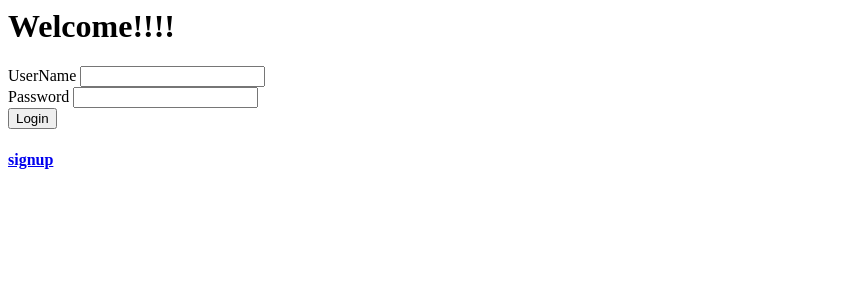
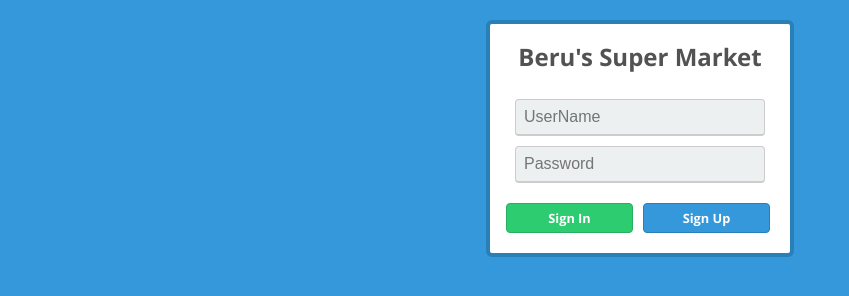
Before and after one commit to jinagamvasubabu/concur-test, a plain HTML site: page resources/static/index.html in a window 1280 px wide. Shown: the whole page, without its empty margins (0-849 px from the left). Drawn offline with Linux system fonts and the light colour scheme.

Commit message:
mini project

```diff
--- a/resources/static/css/index.css
+++ b/resources/static/css/index.css
@@ -0,0 +1,216 @@
+/* cyrillic-ext */
+table{
+        margin: 20px;
+		border-collapse: collapse;
+		margin-left:25%;
+    }
+    table, th, td{
+        border: 1px solid #cdcdcd;
+    }
+    table th, table td{
+        padding: 10px;
+        text-align: left;
+    }
+
+body{
+  font-family: 'Open Sans', sans-serif;
+  background:#3498db;
+  margin: 0 auto 0 auto;
+  width:100%;
+  text-align:center;
+  margin: 20px 0px 20px 0px;
+}
+
+p{
+  font-size:12px;
+  text-decoration: none;
+  color:#ffffff;
+}
+
+h1{
+  font-size:1.5em;
+  color:#525252;
+}
+
+.box{
+  background:white;
+  width:300px;
+  border-radius:6px;
+  margin: 0 auto 0 auto;
+  padding:0px 0px 70px 0px;
+  border: #2980b9 4px solid;
+}
+
+.email{
+  background:#ecf0f1;
+  border: #ccc 1px solid;
+  border-bottom: #ccc 2px solid;
+  padding: 8px;
+  width:250px;
+  color:#AAAAAA;
+  margin-top:10px;
+  font-size:1em;
+  border-radius:4px;
+}
+
+.password{
+  border-radius:4px;
+  background:#ecf0f1;
+  border: #ccc 1px solid;
+  padding: 8px;
+  width:250px;
+  font-size:1em;
+}
+
+.btn{
+  background:#2ecc71;
+  width:125px;
+  padding-top:5px;
+  padding-bottom:5px;
+  color:white;
+  border-radius:4px;
+  border: #27ae60 1px solid;
+
+  margin-top:20px;
+  margin-bottom:20px;
+  float:left;
+  margin-left:16px;
+  font-weight:800;
+  font-size:0.8em;
+}
+
+.btn:hover{
+  background:#2CC06B;
+}
+
+#btn2{
+  float:left;
+  background:#3498db;
+  width:125px;  padding-top:5px;
+  padding-bottom:5px;
+  color:white;
+  border-radius:4px;
+  border: #2980b9 1px solid;
+
+  margin-top:20px;
+  margin-bottom:20px;
+  margin-left:10px;
+  font-weight:800;
+  font-size:0.8em;
+}
+
+#btn2:hover{
+background:#3594D2;
+}
+
+@font-face {
+  font-family: 'Open Sans';
+  font-style: normal;
+  font-weight: 600;
+  src: local('Open Sans SemiBold'), local('OpenSans-SemiBold'), url(https://fonts.gstatic.com/s/opensans/v15/mem5YaGs126MiZpBA-UNirkOX-hpKKSTj5PW.woff2) format('woff2');
+  unicode-range: U+0460-052F, U+1C80-1C88, U+20B4, U+2DE0-2DFF, U+A640-A69F, U+FE2E-FE2F;
+}
+/* cyrillic */
+@font-face {
+  font-family: 'Open Sans';
+  font-style: normal;
+  font-weight: 600;
+  src: local('Open Sans SemiBold'), local('OpenSans-SemiBold'), url(https://fonts.gstatic.com/s/opensans/v15/mem5YaGs126MiZpBA-UNirkOVuhpKKSTj5PW.woff2) format('woff2');
+  unicode-range: U+0400-045F, U+0490-0491, U+04B0-04B1, U+2116;
+}
+/* greek-ext */
+@font-face {
+  font-family: 'Open Sans';
+  font-style: normal;
+  font-weight: 600;
+  src: local('Open Sans SemiBold'), local('OpenSans-SemiBold'), url(https://fonts.gstatic.com/s/opensans/v15/mem5YaGs126MiZpBA-UNirkOXuhpKKSTj5PW.woff2) format('woff2');
+  unicode-range: U+1F00-1FFF;
+}
+/* greek */
+@font-face {
+  font-family: 'Open Sans';
+  font-style: normal;
+  font-weight: 600;
+  src: local('Open Sans SemiBold'), local('OpenSans-SemiBold'), url(https://fonts.gstatic.com/s/opensans/v15/mem5YaGs126MiZpBA-UNirkOUehpKKSTj5PW.woff2) format('woff2');
+  unicode-range: U+0370-03FF;
+}
+/* vietnamese */
+@font-face {
+  font-family: 'Open Sans';
+  font-style: normal;
+  font-weight: 600;
+  src: local('Open Sans SemiBold'), local('OpenSans-SemiBold'), url(https://fonts.gstatic.com/s/opensans/v15/mem5YaGs126MiZpBA-UNirkOXehpKKSTj5PW.woff2) format('woff2');
+  unicode-range: U+0102-0103, U+0110-0111, U+1EA0-1EF9, U+20AB;
+}
+/* latin-ext */
+@font-face {
+  font-family: 'Open Sans';
+  font-style: normal;
+  font-weight: 600;
+  src: local('Open Sans SemiBold'), local('OpenSans-SemiBold'), url(https://fonts.gstatic.com/s/opensans/v15/mem5YaGs126MiZpBA-UNirkOXOhpKKSTj5PW.woff2) format('woff2');
+  unicode-range: U+0100-024F, U+0259, U+1E00-1EFF, U+2020, U+20A0-20AB, U+20AD-20CF, U+2113, U+2C60-2C7F, U+A720-A7FF;
+}
+/* latin */
+@font-face {
+  font-family: 'Open Sans';
+  font-style: normal;
+  font-weight: 600;
+  src: local('Open Sans SemiBold'), local('OpenSans-SemiBold'), url(https://fonts.gstatic.com/s/opensans/v15/mem5YaGs126MiZpBA-UNirkOUuhpKKSTjw.woff2) format('woff2');
+  unicode-range: U+0000-00FF, U+0131, U+0152-0153, U+02BB-02BC, U+02C6, U+02DA, U+02DC, U+2000-206F, U+2074, U+20AC, U+2122, U+2191, U+2193, U+2212, U+2215, U+FEFF, U+FFFD;
+}
+/* cyrillic-ext */
+@font-face {
+  font-family: 'Open Sans';
+  font-style: normal;
+  font-weight: 700;
+  src: local('Open Sans Bold'), local('OpenSans-Bold'), url(https://fonts.gstatic.com/s/opensans/v15/mem5YaGs126MiZpBA-UN7rgOX-hpKKSTj5PW.woff2) format('woff2');
+  unicode-range: U+0460-052F, U+1C80-1C88, U+20B4, U+2DE0-2DFF, U+A640-A69F, U+FE2E-FE2F;
+}
+/* cyrillic */
+@font-face {
+  font-family: 'Open Sans';
+  font-style: normal;
+  font-weight: 700;
+  src: local('Open Sans Bold'), local('OpenSans-Bold'), url(https://fonts.gstatic.com/s/opensans/v15/mem5YaGs126MiZpBA-UN7rgOVuhpKKSTj5PW.woff2) format('woff2');
+  unicode-range: U+0400-045F, U+0490-0491, U+04B0-04B1, U+2116;
+}
+/* greek-ext */
+@font-face {
+  font-family: 'Open Sans';
+  font-style: normal;
+  font-weight: 700;
+  src: local('Open Sans Bold'), local('OpenSans-Bold'), url(https://fonts.gstatic.com/s/opensans/v15/mem5YaGs126MiZpBA-UN7rgOXuhpKKSTj5PW.woff2) format('woff2');
+  unicode-range: U+1F00-1FFF;
+}
+/* greek */
+@font-face {
+  font-family: 'Open Sans';
+  font-style: normal;
+  font-weight: 700;
+  src: local('Open Sans Bold'), local('OpenSans-Bold'), url(https://fonts.gstatic.com/s/opensans/v15/mem5YaGs126MiZpBA-UN7rgOUehpKKSTj5PW.woff2) format('woff2');
+  unicode-range: U+0370-03FF;
+}
+/* vietnamese */
+@font-face {
+  font-family: 'Open Sans';
+  font-style: normal;
+  font-weight: 700;
+  src: local('Open Sans Bold'), local('OpenSans-Bold'), url(https://fonts.gstatic.com/s/opensans/v15/mem5YaGs126MiZpBA-UN7rgOXehpKKSTj5PW.woff2) format('woff2');
+  unicode-range: U+0102-0103, U+0110-0111, U+1EA0-1EF9, U+20AB;
+}
+/* latin-ext */
+@font-face {
+  font-family: 'Open Sans';
+  font-style: normal;
+  font-weight: 700;
+  src: local('Open Sans Bold'), local('OpenSans-Bold'), url(https://fonts.gstatic.com/s/opensans/v15/mem5YaGs126MiZpBA-UN7rgOXOhpKKSTj5PW.woff2) format('woff2');
+  unicode-range: U+0100-024F, U+0259, U+1E00-1EFF, U+2020, U+20A0-20AB, U+20AD-20CF, U+2113, U+2C60-2C7F, U+A720-A7FF;
+}
+/* latin */
+@font-face {
+  font-family: 'Open Sans';
+  font-style: normal;
+  font-weight: 700;
+  src: local('Open Sans Bold'), local('OpenSans-Bold'), url(https://fonts.gstatic.com/s/opensans/v15/mem5YaGs126MiZpBA-UN7rgOUuhpKKSTjw.woff2) format('woff2');
+  unicode-range: U+0000-00FF, U+0131, U+0152-0153, U+02BB-02BC, U+02C6, U+02DA, U+02DC, U+2000-206F, U+2074, U+20AC, U+2122, U+2191, U+2193, U+2212, U+2215, U+FEFF, U+FFFD;
+}
--- a/resources/static/index.html
+++ b/resources/static/index.html
@@ -1,18 +1,26 @@
 <html xmlns="http://www.w3.org/1999/html">
 <head>
+    <link rel="stylesheet" href="css/index.css">
     <script src="js/jquery.js"></script>
     <script src="js/main.js"></script>
+
 </head>
 <body>
 
-<h1>Welcome!!!!</h1>
-<form id="login">
-    <label>UserName</label>
-    <input type="text" id="username"/><br/>
-    <label>Password</label>
-    <input type="password" id="password"/><br/>
-    <input type="button" id="loginMe" value="Login"/>
-    <h4><a href="html/signup.html" name="signup">signup</a></h4>
+<form id="signup">
+    <div class="box">
+        <h1>Beru's Super Market</h1>
+
+        <input type="text" name="username" id="username" placeholder="UserName" class="email"/>
+        <input type="password" name="email" id="password" placeholder="Password"
+               class="email"/>
+        <a href="#" id="loginMe">
+            <div class="btn">Sign In</div>
+        </a> <!-- End Btn -->
+        <a href="#" id="createMe">
+            <div id="btn2">Sign Up</div>
+        </a>
+    </div>
 </form>
 
 
--- a/resources/static/js/main.js
+++ b/resources/static/js/main.js
@@ -156,9 +156,9 @@ function renderStoreInvoice(data) {
 }
 
 function renderOrderInvoice(data) {
-    $('#orderInvoiceList li').remove();
     $.each(data.productList, function(index, product) {
-        $('#orderInvoiceList').append('<li>'+product.productName+','+product.quantity+','+product.totalAmount+'</li>');
+        var markup = "<tr><td>"+product.productName+"</td><td>" + product.quantity + "</td><td>" + product.totalAmount + "</td></tr>";
+        $("#orderInvoiceList").append(markup);
     });
 
     $("#orderTotalAmount").html(data.totalAmount);
```
Also changed, not shown: resources/static/html/createOrder.html (+17 -2 lines), resources/static/html/inventorySearch.html (+1 -0 lines), resources/static/html/orderInvoice.html (+2 -1 lines), resources/static/html/productAdd.html (+1 -0 lines), resources/static/html/signup.html (deleted, +0 -16 lines), resources/static/html/stockInvoice.html (+2 -0 lines), resources/static/html/welcome.html (+16 -6 lines), 2 other files.
